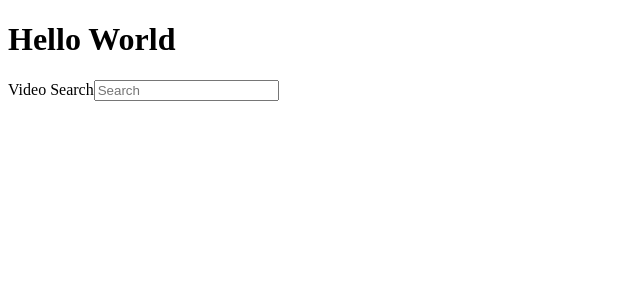
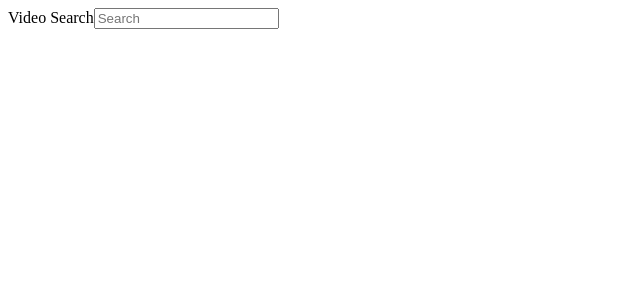
Before and after one commit to lazoliver/teste-react, a React (Create React App) app: page / in a window 1280 px wide. Shown: the top 300 px of the page, without its empty margins (0-640 px from the left). Built offline with nearby package versions, Linux system fonts and the light colour scheme.

Commit message:
search-bar

```diff
--- a/src/components/App/App.js
+++ b/src/components/App.js
@@ -1,6 +1,6 @@
 import React from 'react';
 import youtubeApi from '../../youtubeApi/youtubeApi'
-import SearchBar from '../SearchBar/SearchBar';
+import SearchBar from './SearchBar';
 
 class App extends React.Component {
   state = {
@@ -23,7 +23,6 @@ class App extends React.Component {
   render() {
     return(
       <div>
-        <h1>Hello World</h1>
         <SearchBar />
       </div>
     )
--- a/src/components/SearchBar/SearchBar.js
+++ b/src/components/SearchBar.js
@@ -13,7 +13,7 @@ class SearchBar extends React.Component {
 
     render() {
         return (
-            <>
+            <div className="content-search">
                 <div className="search-bar">
                     <form onSubmit={this.handleSubmit}>
                         <div>
@@ -22,7 +22,7 @@ class SearchBar extends React.Component {
                         </div>
                     </form>
                 </div>
-            </>
+            </div>
         )
     };
 }
--- a/src/index.js
+++ b/src/index.js
@@ -1,6 +1,6 @@
 import React from 'react';
 import ReactDOM from 'react-dom';
-import App from './components/App/App';
+import App from './components/App';
 
 ReactDOM.render(
   <React.StrictMode>
```
Also changed, not shown: 1 other file (tests, documents, lock files or other folders).
